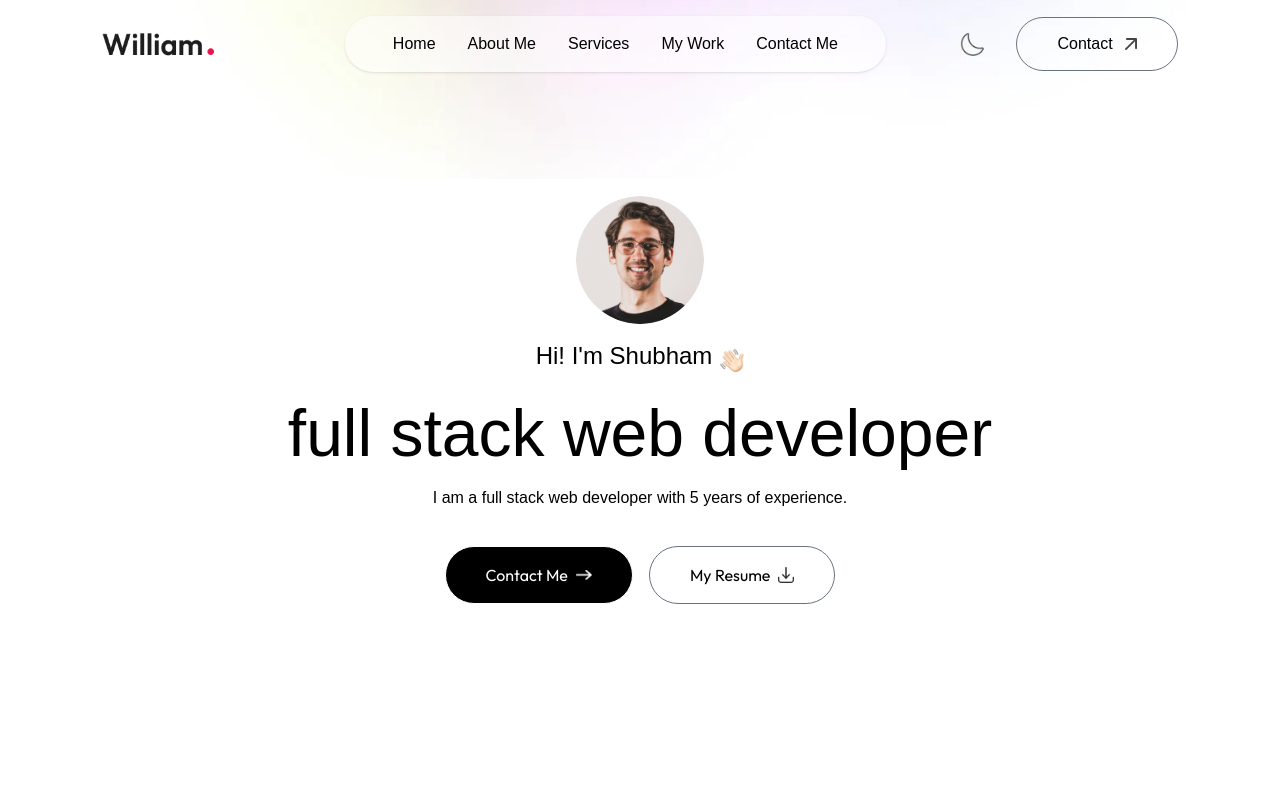
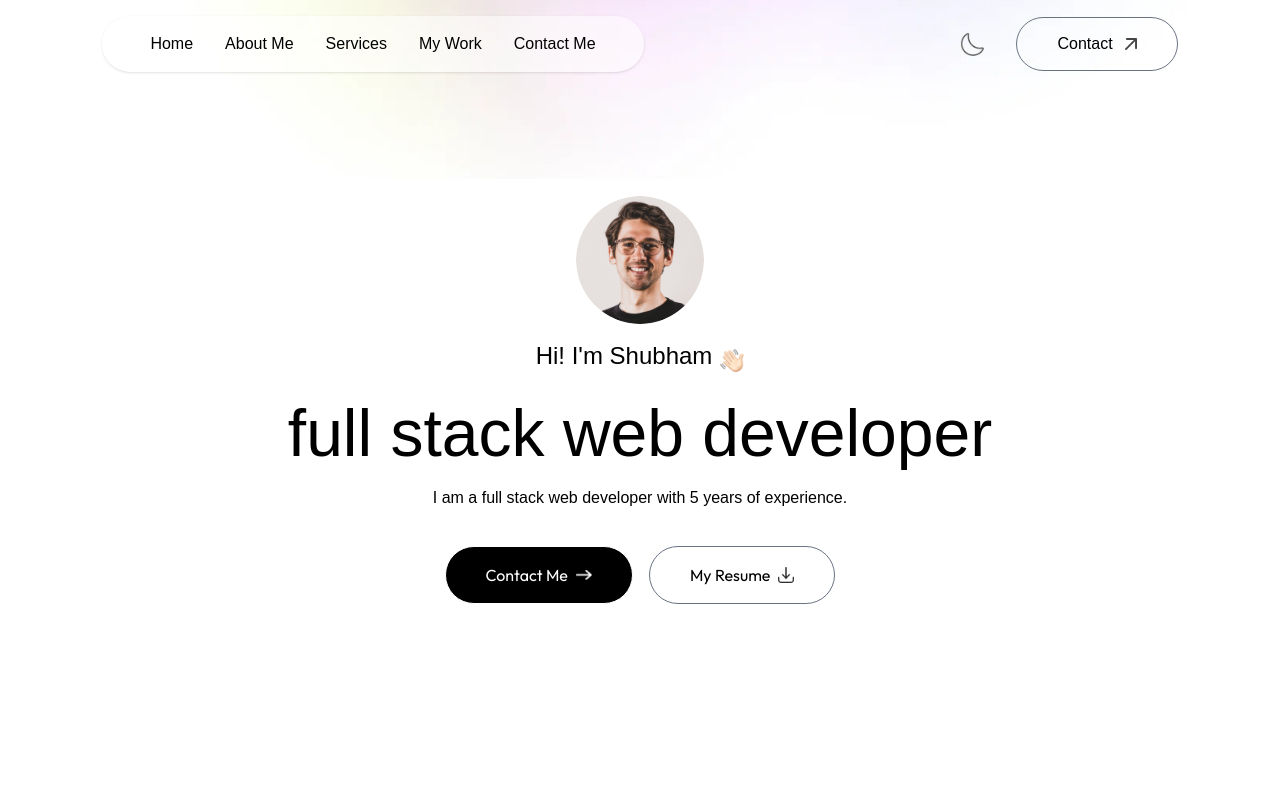
Before and after one commit to avicious/portfolio, a Next.js app: page / in a window 1280 px wide. Shown: the top 800 px of the page. Built offline with nearby package versions, Linux system fonts and the light colour scheme; no server answers; a web font is replaced by a local one.

Commit message:
navbar cleaned for better ui

```diff
--- a/components/Navbar.jsx
+++ b/components/Navbar.jsx
@@ -39,13 +39,7 @@ const Navbar = ({ theme, setTheme }) => {
       <nav
         className={`w-full fixed px-5 lg:px-8 xl:px-[8%] py-4 flex items-center justify-between z-50  ${isScroll ? "bg-white/50 backdrop-blur-lg shadow-sm dark:bg-dark-theme dark:shadow-white/20" : ""}`}
       >
-        <a href="#top">
-          <Image
-            src={theme === "dark" ? assets.logo_dark : assets.logo}
-            alt="Shubham"
-            className="w-28 cursor-pointer mr-14"
-          />
-        </a>
+
 
         <ul
           className={`hidden md:flex items-center gap-6 lg:gap-8 rounded-full px-12 py-3 font-ovo ${isScroll ? "" : "bg-white/50 shadow-sm dark:border dark:border-white/50 dark:bg-transparent"}`}
```
